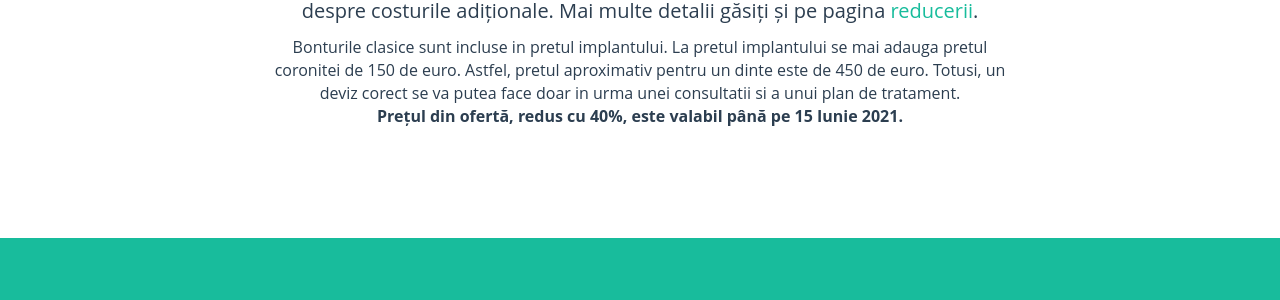
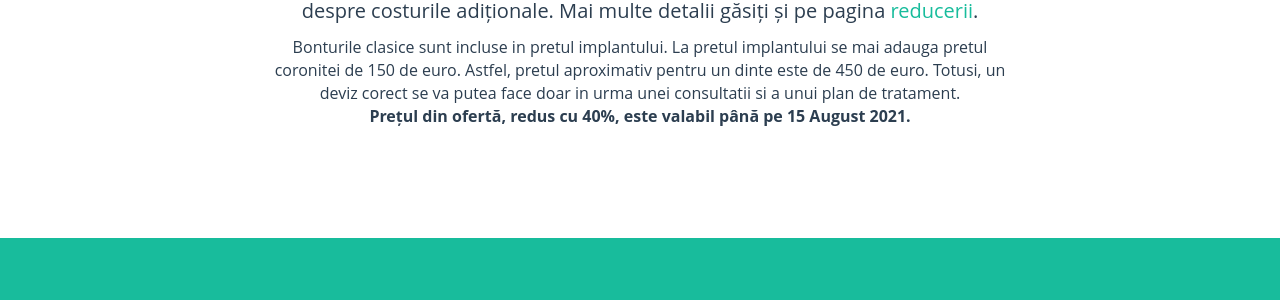
Before and after one commit to littledentgopo/offerdent, a Jekyll site: the page built from index.html, in a window 1280 px wide and 900 px high, scrolled down 1404 px. Shown: the part 155-455 px from the top of the window. Built offline with Jekyll 4.4.1, drawn with Linux system fonts in a browser that asks for light colours; comment, search, counter and statistics services are not loaded.

Commit message:
update expiry

```diff
--- a/_config.yml
+++ b/_config.yml
@@ -28,8 +28,8 @@ contact:
 
 
 offer:
-    expirydate: 15 Iunie 2021
-    extramonth: Iunie 2021
+    expirydate: 15 August 2021
+    extramonth: August 2021
 
 
 permalink: none
```
